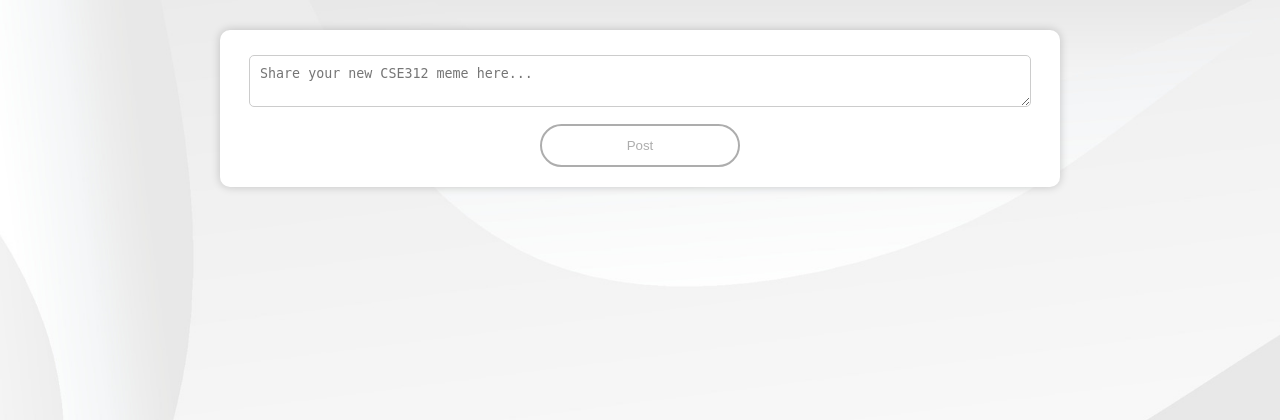
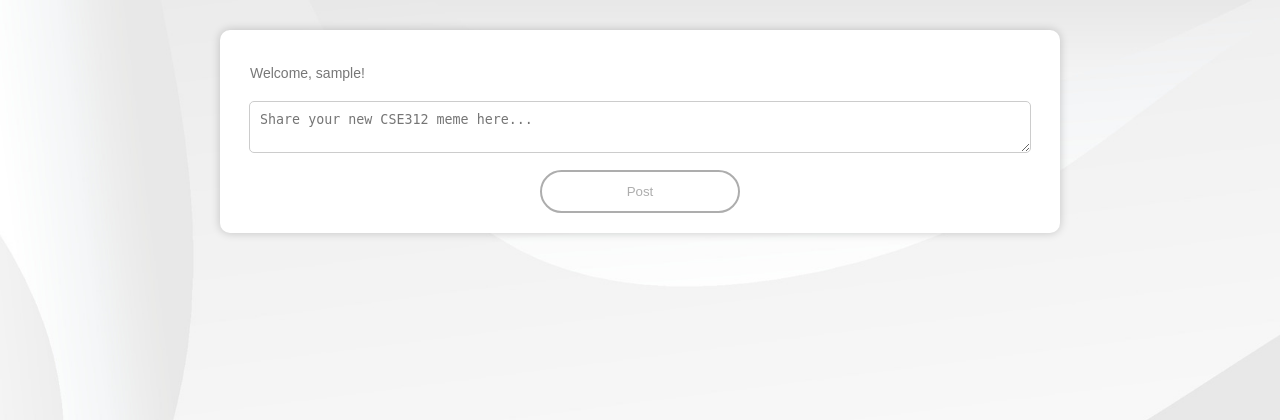
Before and after one commit to 3022249729/GetPost, a Flask app: template templates/home_page.html in a window 1280 px wide. Shown: the top 420 px of the page. Run offline with Flask 3, Linux system fonts and the light colour scheme; the template is opened without the code that fills it: most values are stand-ins (such as "Sample title", 1, 10 or a date in 2020); a database or web service that is not in the repository returns one stand-in record (values such as "Sample title"); data that the repository does not hold is empty.

Commit message:
Implemented show username at home page

```diff
--- a/app.py
+++ b/app.py
@@ -112,7 +112,7 @@ def home():
         return redirect(url_for("login"), 302)
     #if not logged in redirect back to login
 
-    # db["posts"].delete_many({})
+    db["posts"].delete_many({})
 
     auth_token = request.cookies.get("auth_token")
     user = credential_collection.find_one({"auth_token_hash":hashlib.sha256(auth_token.encode()).hexdigest()})
@@ -122,7 +122,8 @@ def home():
         return response
     #if using invalid auth_token, redirect back to login
 
-    response = make_response(render_template('home_page.html'))
+    username = user['username']
+    response = make_response(render_template('home_page.html', username=username))
     response.mimetype = "text/html"
     return response
 
@@ -130,7 +131,7 @@ def home():
 @app.route('/posts', methods=['GET','POST'])
 def posts():
     if request.method == 'GET':
-        posts = get_post(db)
+        posts = get_post(db, request)
         response = make_response()
         response.set_data(posts)
         response.mimetype = "application/json"
--- a/static/css/home_page.css
+++ b/static/css/home_page.css
@@ -109,3 +109,12 @@ body {
 .post-like:hover {
     background-color: #e2e2e2;
 }
+
+#user{
+    width: 95%;
+    font-size: 14px;
+    color: #777;
+    padding: 10px;
+    margin: 5px 0;
+    align-self: flex-start;
+}
--- a/templates/home_page.html
+++ b/templates/home_page.html
@@ -10,6 +10,7 @@
 
 <body onload="welcome();">
     <div id="createPostContainer">
+        <div id="user">Welcome, {{ username }}!</div>
         <textarea id="postMessageInput" placeholder="Share your new CSE312 meme here..." required></textarea>
         <button id="postButton" onclick="createNewPost()">Post</button>
     </div>
--- a/templates/login.html
+++ b/templates/login.html
@@ -4,7 +4,7 @@
 <head>
     <meta charset="UTF-8">
     <meta name="viewport" content="width=device-width, initial-scale=1.0">
-    <link rel="stylesheet" href="{{ url_for('serve_css', filename='login_register.css') }}">
+    <link rel="stylesheet" href="{{ url_for('serve_css', filename='auth.css') }}">
 </head>
 
 <body>
--- a/templates/register.html
+++ b/templates/register.html
@@ -4,7 +4,7 @@
     <meta charset="UTF-8">
     <meta name="viewport" content="width=device-width, initial-scale=1.0">
     <title>Register</title>
-    <link rel="stylesheet" href="{{ url_for('serve_css', filename='login.css') }}">
+    <link rel="stylesheet" href="{{ url_for('serve_css', filename='auth.css') }}">
 </head>
 <body>
 
--- a/utils/posts.py
+++ b/utils/posts.py
@@ -42,13 +42,19 @@ def delete_post(db, request, post_id):
     else:
         return 403
 
-def get_post(db):
+def get_post(db, request):
     post_collection = db["posts"]
+    user_collection = db["credential"]
+    auth_token = request.cookies.get("auth_token")
+    user = user_collection.find_one({"auth_token_hash":hashlib.sha256(auth_token.encode()).hexdigest()})
 
     posts_list = []
     posts = post_collection.find()
+
+
     for post in posts:
         posts_list.append({
+            "user": user["username"],
             "id": str(post["_id"]),
             "content": post["message"],
             "author": post["username"],
```
Also changed, not shown: static/css/auth.css (renamed from static/css/login_register.css).
